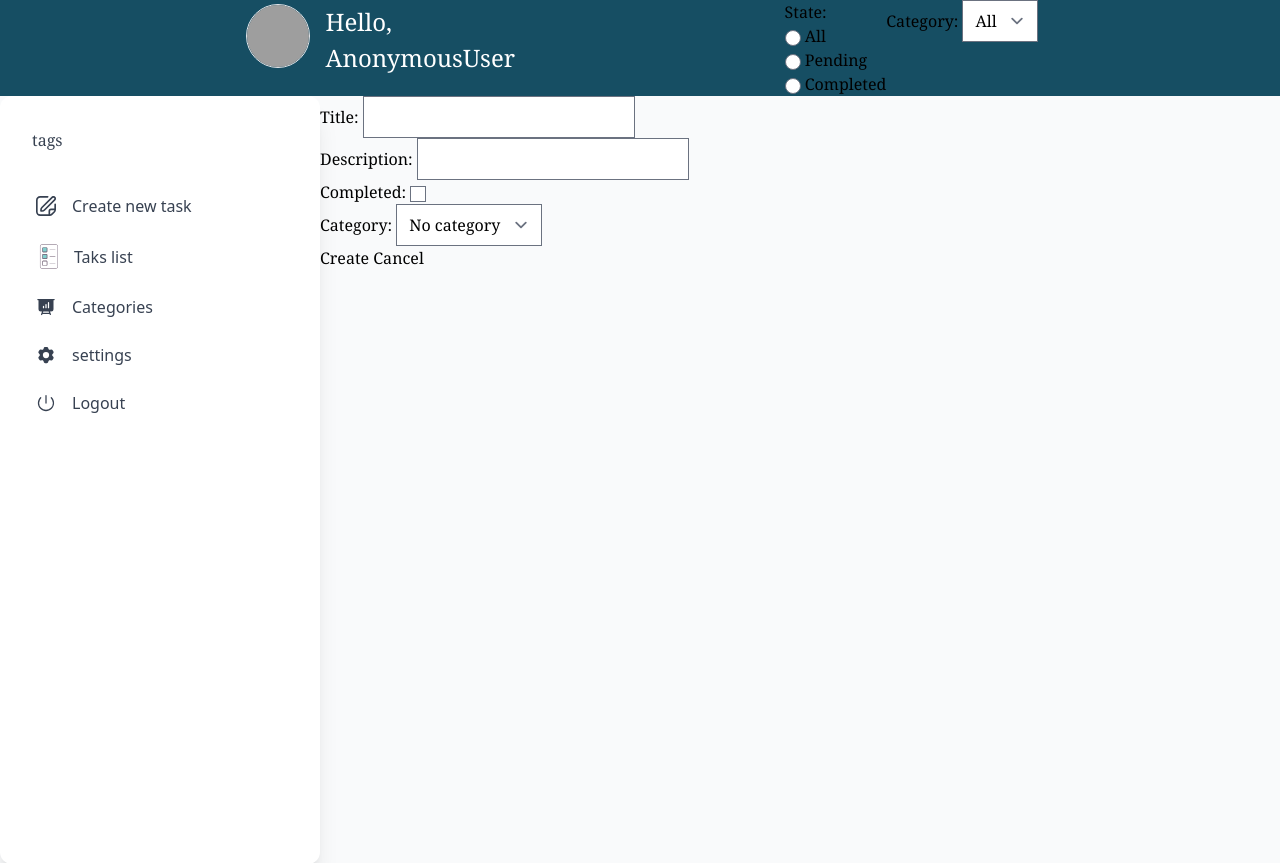
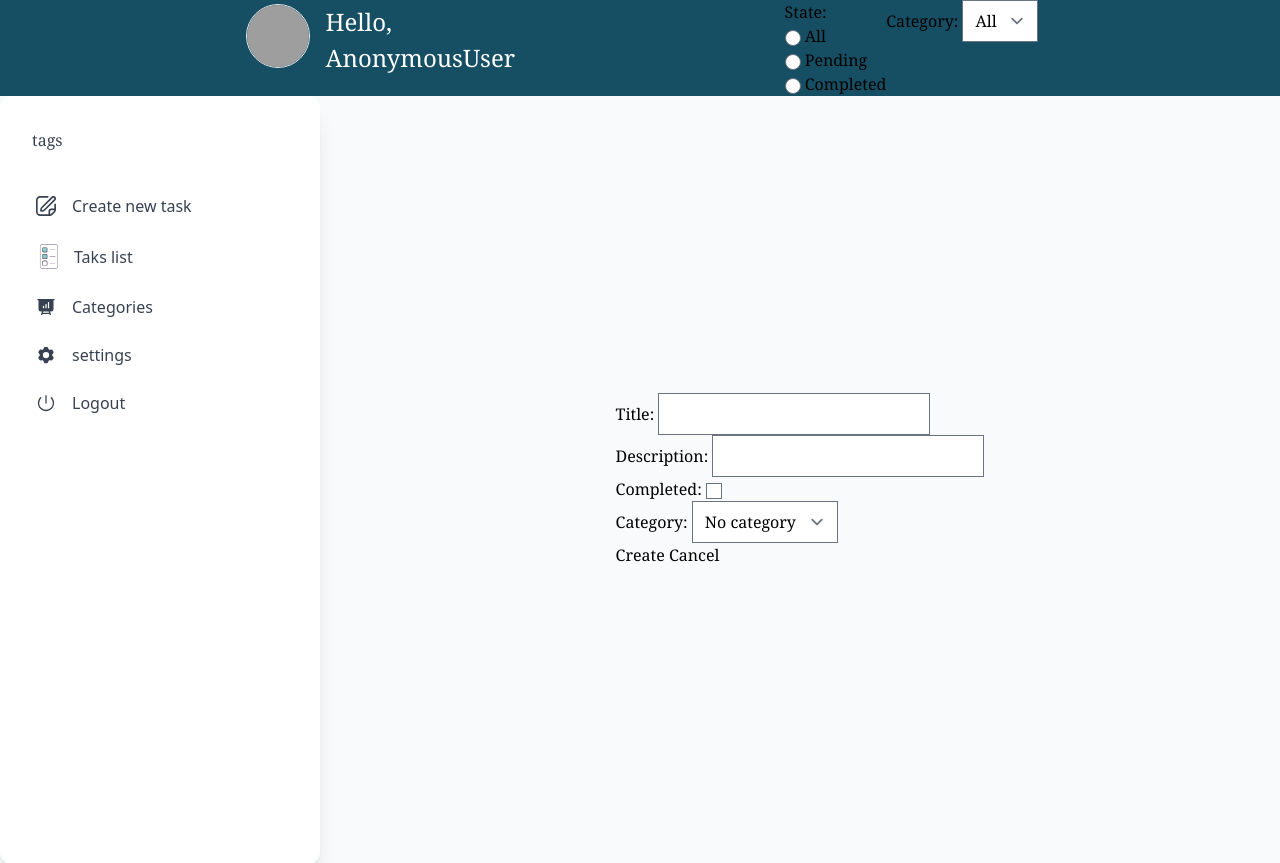
Before and after one commit to fxcx/tasks, a Django app: page /tasks/create/ in a window 1280 px wide. Shown: the top 863 px of the page. Run offline with Django 5.2, Linux system fonts and the light colour scheme; data comes from the database, SQL or seed files in the repository; both versions use the stored data as it was after the commit; style sheets or scripts are compiled from the project's sources; some libraries are stand-ins or nearby versions; grey boxes are pictures that could not be loaded.

Commit message:
tasks create.html center

```diff
--- /dev/null
+++ b/theme/static/js/location.js
@@ -0,0 +1,3 @@
+function goBack(){
+    window.location = "/tasks"
+  }
--- a/theme/templates/task/create.html
+++ b/theme/templates/task/create.html
@@ -7,22 +7,20 @@
     <meta name="viewport" content="width=device-width, initial-scale=1.0" />
     <title>Create Task</title>
   </head>
-  <body>
-
-    <form action="" method="post">
+  <body class="grid place-content-center">
+    <section class="flex flex-col justify-center gap-5 w-screen">
+      <form action="" method="post" class="flex justify-center gap-7">
+        <div>
           {% csrf_token %}
           {{error_messages}}
           {{ form }}
 
           <button type="submit">{% if id %}Update{% else %} Create{% endif %} </button>
           <button onclick="goBack();">Cancel</button>
-
+        </div>
       </form>
-    <script>
-      function goBack(){
-        window.location = "/tasks"
-      }
-    </script>
+    </section>
   </body>
+  <script src='js/location.js'></script>
+  {% endblock %}
   </html>
-  {% endblock %}
```
Also changed, not shown: db.sqlite3. Lines whose indentation alone changed are shown as unchanged.
